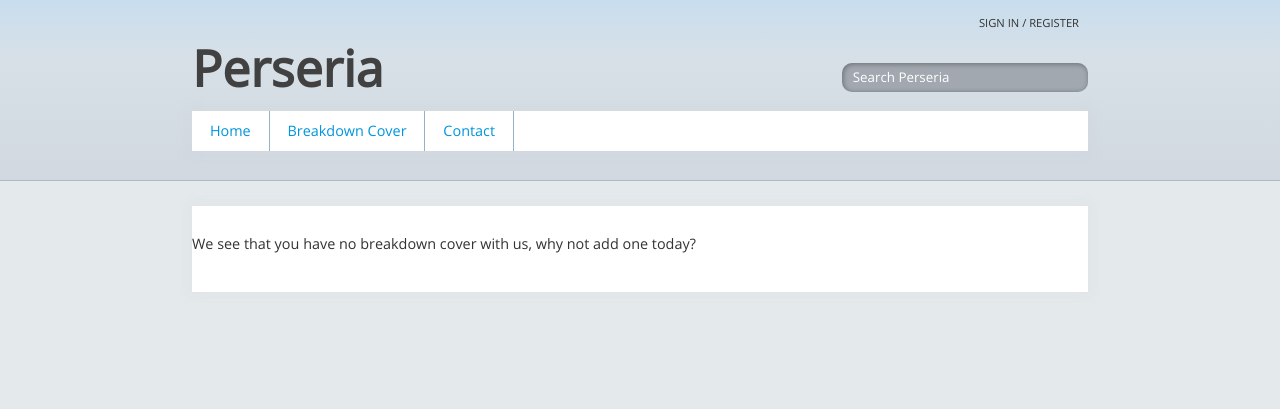
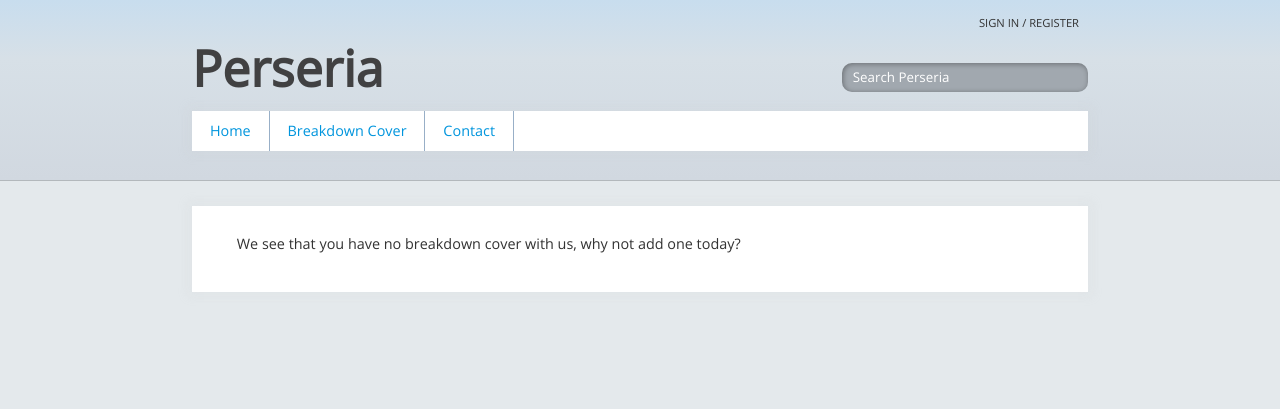
Before and after one commit to awak3e/perseria_django, a Django app: page /cover/ in a window 1280 px wide. Shown: the top 409 px of the page. Run offline with Django 3.2, Linux system fonts and the light colour scheme.

Commit message:
updated css

```diff
--- a/perseria_django/templates/cover.html
+++ b/perseria_django/templates/cover.html
@@ -4,8 +4,8 @@
 
 {% block content %}
 	<div id = "covercontent">
+		<div class="breakdown">
 			{% if cover %}
-			<div class="breakdown">
 				{% if user.is_authenticated %}
 					<h2>{{ cover.cover.type }} breakdown cover</h2>
 					<p>Thank you for choosing us for your breakdown cover</p>
@@ -20,9 +20,9 @@
 						{% endfor %}
 					</ul>
 				{% endif %}
-			</div>
 			{% else %}
 				<p>We see that you have no breakdown cover with us, why not add one today?</p>
 			{% endif %}
+		</div>
 	</div>
 {% endblock %}
```
